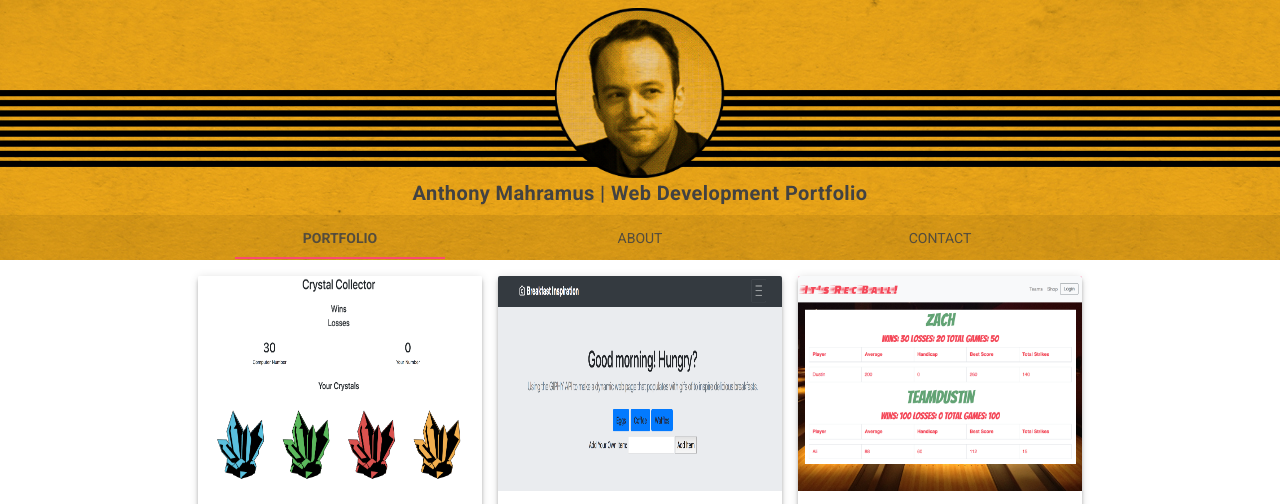
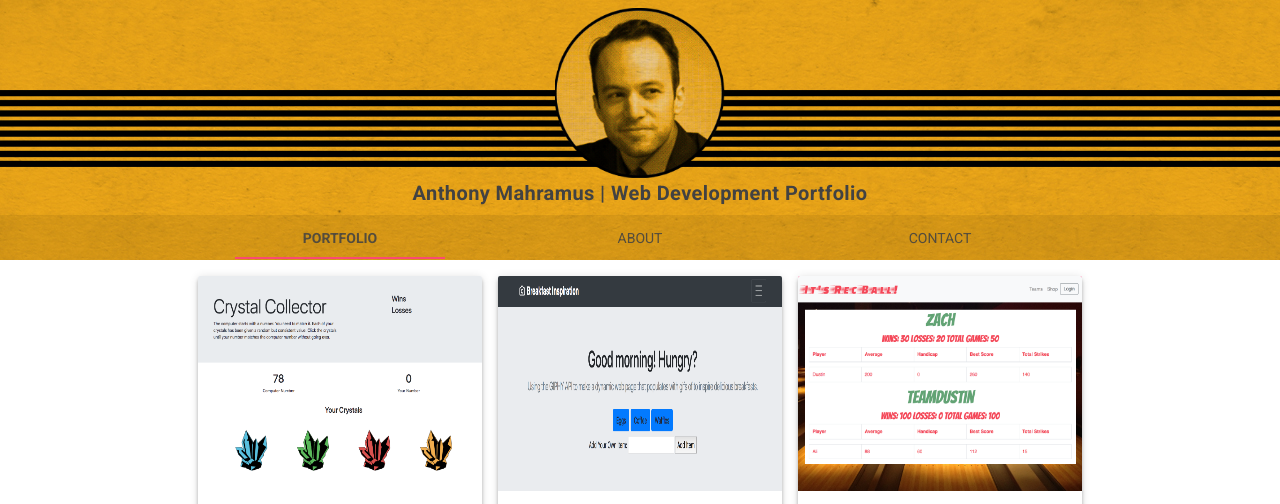
Before and after one commit to mahramus/mahramus.github.io, a plain HTML site: page index.html in a window 1280 px wide. Shown: the top 504 px of the page. Drawn offline with nearby package versions, Linux system fonts and the light colour scheme.

Commit message:
Updated Crystal Collector image

```diff
--- a/index.html
+++ b/index.html
@@ -77,7 +77,7 @@
             <div class="mdl-grid portfolio-max-width">
                 <div class="mdl-cell mdl-card mdl-shadow--4dp portfolio-card">
                     <div class="mdl-card__media">
-                        <img class="article-image" src="images/crystal-collector.png" alt="">
+                        <img class="article-image" src="images/crystal-collector2.png" alt="">
                     </div>
                     <div class="mdl-card__title">
                         <h2 class="mdl-card__title-text">Crystal Collector</h2>
```
Also changed, not shown: images/crystal-collector2.png (added), 1 other file.
